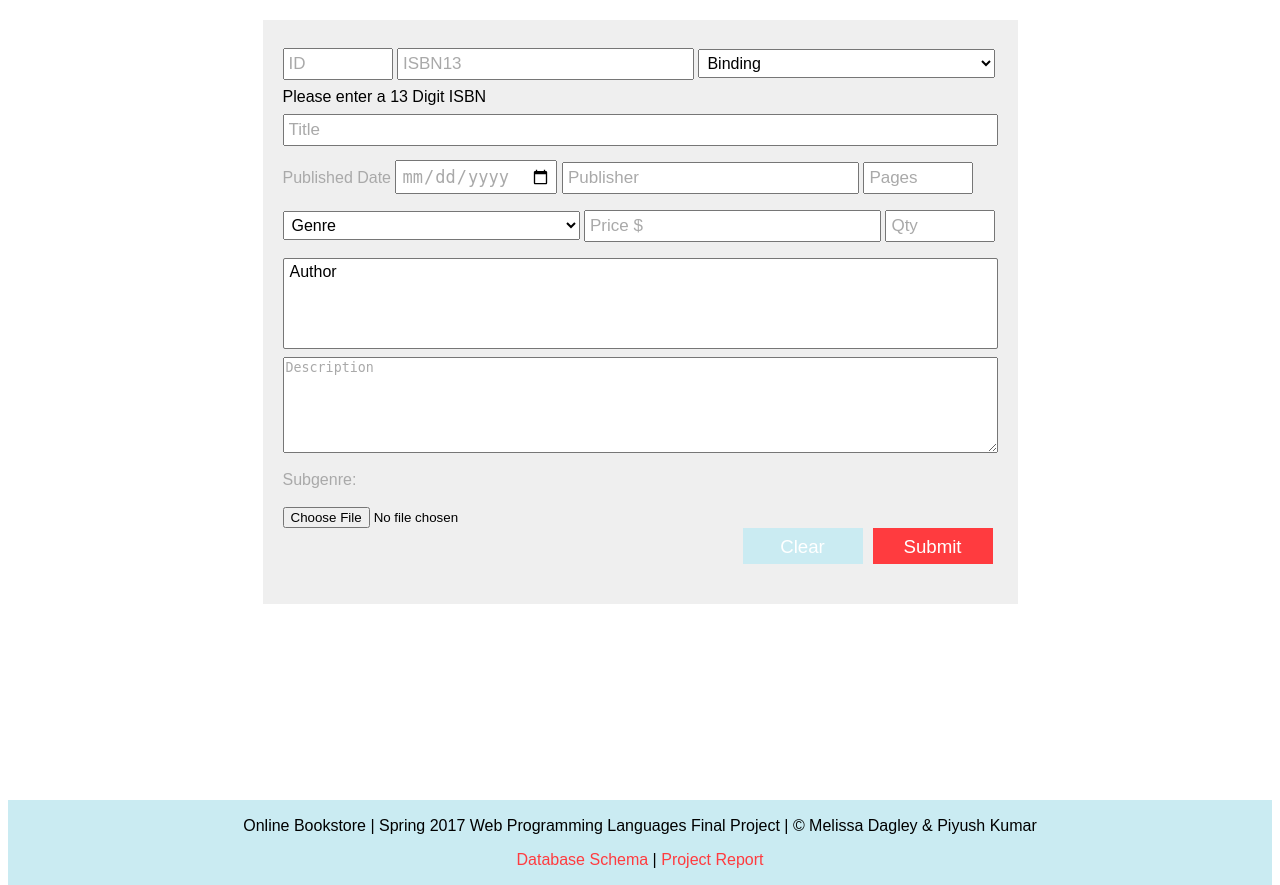
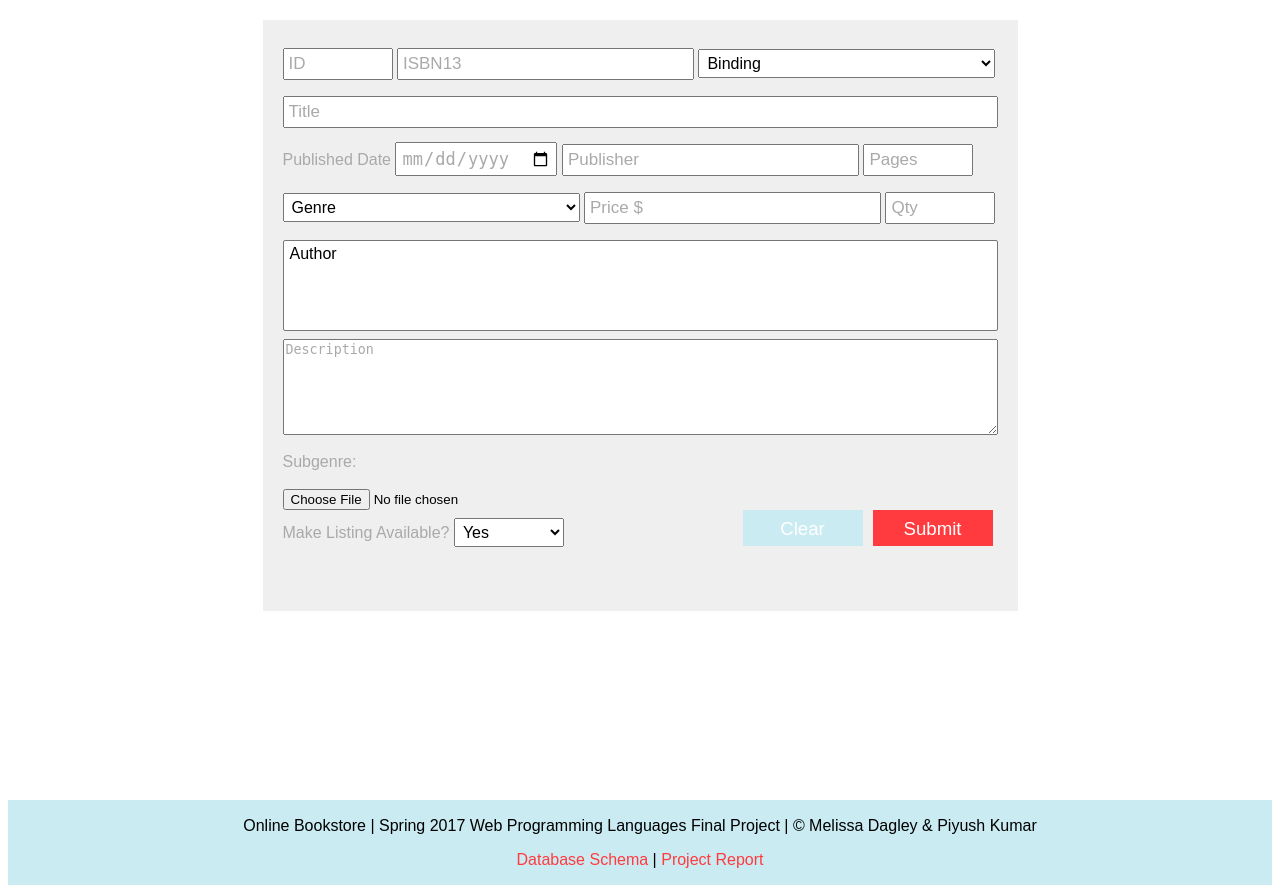
Before and after one commit to mDagley/Webprogramming_Final_Project, a PHP site: page /updateBook.php in a window 1280 px wide. Shown: the part 173-1058 px from the top of the page. Run offline with PHP 8.4, Linux system fonts and the light colour scheme; data that the repository does not hold is empty.

Commit message:
Able to undelete books
Books can now be undeleted within the edit book form, and new books can
be added as unlisted.

```diff
--- a/js/validateBook.js
+++ b/js/validateBook.js
@@ -1,6 +1,33 @@
+
 $(document).ready(function() {
+    var getUrlParameter = function getUrlParameter(sParam) {
+    var sPageURL = decodeURIComponent(window.location.search.substring(1)),
+        sURLVariables = sPageURL.split('&'),
+        sParameterName,
+        i;
 
-    $("#binding").after('<span class="info">Please enter a 13 Digit ISBN </span>');
+    for (i = 0; i < sURLVariables.length; i++) {
+        sParameterName = sURLVariables[i].split('=');
+
+        if (sParameterName[0] === sParam) {
+            return sParameterName[1] === undefined ? true : sParameterName[1];
+        }
+    }
+};
+
+var id = getUrlParameter('id');
+
+
+
+if(id!=undefined){
+    $("#id").val(id);
+    console.log("ID: "+id);
+
+
+}
+
+
+
 	$("#isbn").focus(function(){
         $("#binding").next("span").remove();
          $("#isbn").prev("span").remove();
@@ -328,6 +355,8 @@ var subgenre = [];
             subgenre.push($(this).val());
         });
 var img = imgName;
+var flag = $("#flag").val();
+
 if (isbn == '' || binding == '' || publisher == '' || pages == '' || genre == '' || price == '' || qty == '' || author == '' || description == '' ) {
 alert("Please fill all fields...!!!!!!");
 }
@@ -353,6 +382,8 @@ alert("Please fill all fields...!!!!!!");
         description1: description,
         subgenre1: subgenre.join(", "),
         img1: img,
+        id1: id,
+        flag1: flag,
 
     },
         success: function(data) {
--- a/php/loadBook.php
+++ b/php/loadBook.php
@@ -53,6 +53,7 @@ $price = $row['Price'];
 $qty = $row['Qty'];
 $description = $row['Description'];
 $img = $row['CoverImage'];
+$flag = $row['Flag'];
 
 
 //Print Form
@@ -85,7 +86,7 @@ echo "<div id='wrapper'>
             <input type='text'      name='qty'     placeholder='Qty'        class='short'   value='".$qty."'         id='qty'><br/>
 
 
-            <select id='author' name='author' class='long' id='author' multiple>
+            <select id='author' name='author' class='long' multiple>
                 <option value=''>Author</option>";
 
                 $sql='SELECT * FROM author ORDER BY LastName';
@@ -126,7 +127,19 @@ echo "<div id='wrapper'>
             <div class='thumbImage'><img src='img/bookcovers/".$img."' class='thumbImage'><br/><br/><label>".$img."</label></div>
             <br/>
             <input type='file' name='img'class='long' id='img' >
+            <label>Make Listing Available?</label>
+           <select id='flag' name='flag' class='short'>";
+           if($flag=='0'){
+               echo"<option value='0' selected>Yes</option>
+           <option value='1'>No</option>";
+           }
 
+            else{
+                echo"<option value='0'>Yes</option>
+           <option value='1' selected>No</option>";
+            }
+
+           echo"</select>
             <input type='submit'    name='register' value='Submit'                        class='submit btn'          id='register' >
             <input type='button'    name='clear'    value='Clear'                           class='clear btn'           id ='clear' >
 
--- a/updateBook.php
+++ b/updateBook.php
@@ -17,64 +17,77 @@
     <body>
 
          <?php require ('php/nav.php');
-        include('php/connect.php');?>
-        <div id="wrapper">
-        <div id="updateForm">
-        <form id="form" method="post" >
-            <input type="text"      name="id"           placeholder="ID"                    class="short"           id="id" readonly>
-            <input type="text"      name="isbn"         placeholder="ISBN13"                class="medium"     id="isbn">
-            <select name="binding" class="medium" id="binding">
-                <option value="">Binding</option>
-                <option value="hardcover">Hardcover</option>
-                <option value="paperback">Paperback</option>
+
+        include('php/connect.php');
+        include('php/loadBook.php');?>
+
+        <?php
+        if(!(isset($_GET['id']))) {
+       echo "<div id='wrapper'>
+        <div id='updateForm'>
+        <form id='form' method='post' >
+            <input type='text'      name='id'           placeholder='ID'                  class='short'           id='id' readonly>
+            <input type='text'      name='isbn'         placeholder='ISBN13'               class='medium'     id='isbn'>
+            <select name='binding' class='medium' id='binding'>
+                <option value=''>Binding</option>
+                <option value='hardcover'>Hardcover</option>
+                <option value='paperback'>Paperback</option>
             </select>
-            <input type="text"      name="title"        placeholder="Title"                 class="long"            id="title"   ><br/>
+            <input type='text'      name='title'        placeholder='Title'                 class='long'            id='title'   ><br/>
             <label>Published Date </label>
-            <input type="date"      name="publish"                                               class="empty btn"           id="publish">
-            <input type="text"      name="publisher"           placeholder="Publisher"           class="medium"          id="publisher">
-            <input type="text"      name="pages"           placeholder="Pages"        class="short"           id="pages"> <br/>
+            <input type='date'      name='publish'                                               class='empty btn'           id='publish'>
+            <input type='text'      name='publisher'           placeholder='Publisher'           class='medium'          id='publisher'>
+            <input type='text'      name='pages'           placeholder='Pages'        class='short'           id='pages'> <br/>
 
-            <select id="genre" name="genre" class="medium" id="genre">
+            <select id='genre' name='genre' class='medium' id='genre'>
 
-            <option value="" >Genre</option>
-            <option value="1">Fiction</option>
-            <option value="2">Non Fiction</option>
-            <option value="3">Teen</option>
-            <option value="4">Kids</option>
+            <option value='' >Genre</option>
+            <option value='1'>Fiction</option>
+            <option value='2'>Non Fiction</option>
+            <option value='3'>Teen</option>
+            <option value='4'>Kids</option>
         </select>
-            <input type="text"      name="price"      placeholder="Price $"       class="medium"            id="price">
-            <input type="text"      name="qty"     placeholder="Qty"        class="short"            id="qty"><br/>
+            <input type='text'      name='price'      placeholder='Price $'       class='medium'            id='price'>
+            <input type='text'      name='qty'     placeholder='Qty'        class='short'            id='qty'><br/>
 
 
-            <select id="author" name="author" class="long" id="author" multiple>
-                <option value="">Author</option>
-            <?php
-                $sql="SELECT * FROM author ORDER BY LastName";
+            <select id='author' name='author' class='long' id='author' multiple>
+                <option value=''>Author</option>";
+
+                $sql='SELECT * FROM author ORDER BY LastName';
                 $result = $con->query($sql);
                 while($rows = $result->fetch_assoc() ){
                     echo "<option value='".$rows['AuthorId']."'>".$rows['LastName'].", ".$rows['FirstName']." ".$rows['MiddleName']."</option>";
                 }
-            ?>
-            </select>
 
-            <textarea rows="6" cols="100%"    name="description"          placeholder="Description"              class="long"          id="description"></textarea><br/><br/>
-            <label>Subgenre:</label><br/><br/>
-            <?php
-                $query="SELECT * FROM subgenre ORDER BY Name";
+            echo "</select>
+
+            <textarea rows='6' cols='100%'    name='description'          placeholder='Description'              class='long'          id='description'></textarea><br/><br/>
+            <label>Subgenre:</label><br/><br/>";
+
+                $query='SELECT * FROM subgenre ORDER BY Name';
                 $result = $con->query($query);
                 while($row = $result->fetch_assoc() ){
                     echo "<div class='checkbox'><input type='checkbox' name='subgenre' value='".$row['SunGenreId']."' >".$row['Name']." </div>";
                 }
-            ?>
 
-            <input type="file" name="img"class="long" id="img" >
-            <input type="submit"    name="register" value="Submit"                        class="submit btn"          id="register" >
-            <input type="button"    name="clear"    value="Clear"                           class="clear btn"           id ="clear" >
+            echo"
+            <input type='file' name='img'class='long' id='img' >
+            <label>Make Listing Available?</label>
+           <select id='flag' name='flag' class='short'>
+                <option value='0' selected>Yes</option>
+                <option value='1'>No</option>
+           </select>
+            <input type='submit'    name='register' value='Submit'                        class='submit btn'          id='register' >
+            <input type='button'    name='clear'    value='Clear'                           class='clear btn'           id ='clear' >
 
         </form>
 
+
+
         </div>
-        </div>
+        </div>";
+        }?>
         <?php include("php/footer.php");?>
 
     </body>
```
Also changed, not shown: php/book.php (+7 -4 lines).
